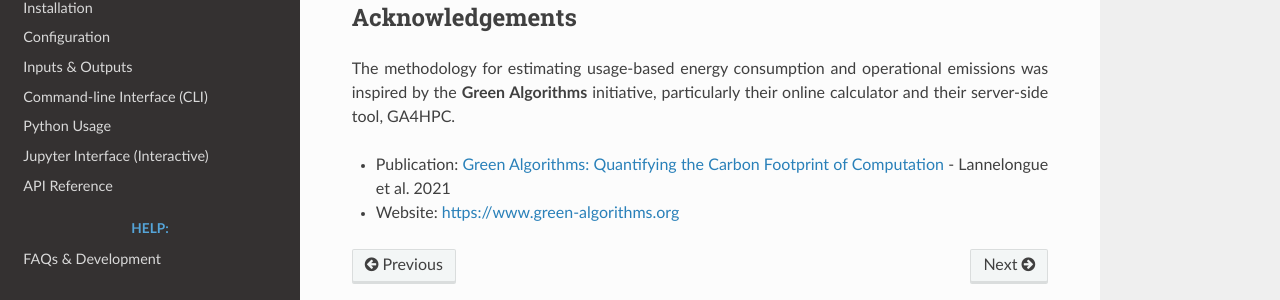
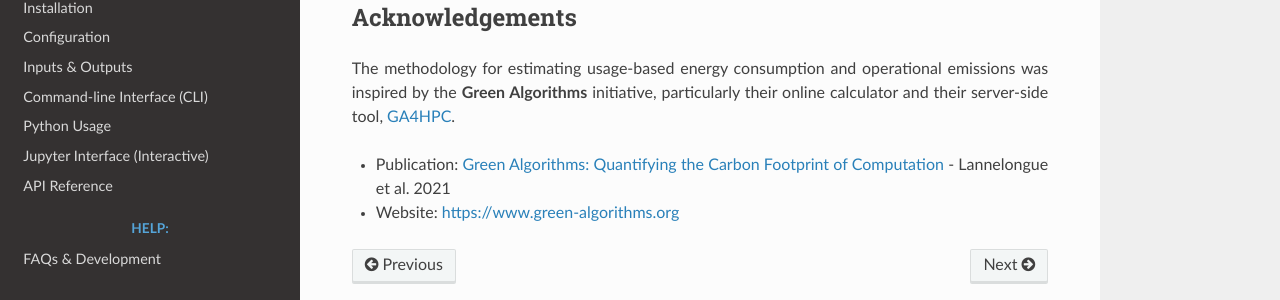
Before and after one commit to Elliot-Ayliffe/GRACE-HPC, a Sphinx documentation site: the page built from docs/methodology.md, in a window 1280 px wide and 900 px high, scrolled down 3650 px. Shown: the part 486-786 px from the top of the window. Built offline with Sphinx 7.4.7 and the Read the Docs theme 3.1.0, drawn with Linux system fonts in a browser that asks for light colours; part of the change alters nothing that is shown.

```diff
--- a/docs/methodology.md
+++ b/docs/methodology.md
@@ -162,7 +162,7 @@ Below is a list of assumptions and limitations to keep in mind when using this t
 
 ## Acknowledgements
 
-The methodology for estimating usage-based energy consumption and operational emissions was inspired by the **Green Algorithms** initiative, particularly their online calculator and their server-side tool, GA4HPC.
+The methodology for estimating usage-based energy consumption and operational emissions was inspired by the **Green Algorithms** initiative, particularly their online calculator and their server-side tool, [GA4HPC](https://github.com/GreenAlgorithms/GreenAlgorithms4HPC).
 
 - Publication: [Green Algorithms: Quantifying the Carbon Footprint of Computation](https://advanced.onlinelibrary.wiley.com/doi/10.1002/advs.202100707) - Lannelongue et al. 2021
 
```
